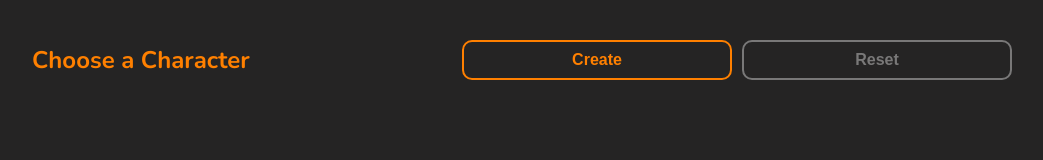
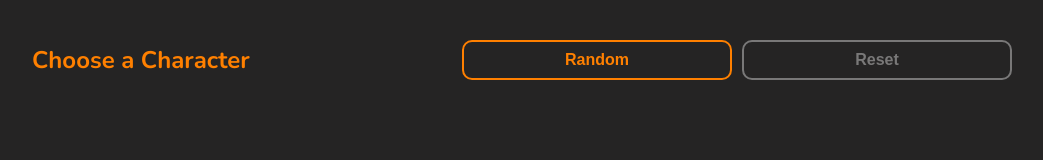
Before and after one commit to alex-y-kuznetsov/clash, a Vue app: page /clash in a window 1280 px wide. Shown: the top 160 px of the page, without its empty margins (118-1161 px from the left). Built offline with nearby package versions, Linux system fonts and the light colour scheme.

Commit message:
random number helper + random character selector

```diff
--- a/src/data/constants.js
+++ b/src/data/constants.js
@@ -1,4 +1,6 @@
 export default {
   FIRST_ENCOUNTER_ID: 1,
-  LAST_ENCOUNTER_ID: 6
+  LAST_ENCOUNTER_ID: 6,
+  FIRST_CHARACTER_ID: 1,
+  LAST_CHARACTER_ID: 3
 }
--- /dev/null
+++ b/src/helpers/randomNumber.js
@@ -0,0 +1,3 @@
+export default function (rangeMin, rangeMax) {
+  return Math.floor(Math.random() * (rangeMax - rangeMin + 1)) + rangeMin;
+}
--- a/src/pages/StartPage.vue
+++ b/src/pages/StartPage.vue
@@ -3,10 +3,11 @@
     <div class="inner_page_title_block">
       <h1 class="inner_page_title_text">Choose a Character</h1>
       <div class="title_buttons">
-        <button class="button character_title_button">Create</button>
+        <button class="button character_title_button"
+                v-on:click="chooseRandomCharacter">Random</button>
         <button class="button character_title_button character_reset"
                 v-bind:disabled="!selectedCharacterId"
-                v-on:click.prevent="setSelectedCharacter()">Reset</button>
+                v-on:click.prevent="setSelectedCharacter">Reset</button>
       </div>
     </div>
     <div class="inner_field character_profiles">
@@ -30,6 +31,7 @@ import { mapState } from "vuex";
 import Character from "@/components/Character.vue";
 import characters from "@/data/characters.js";
 import constants from "@/data/constants.js";
+import randomNumber from '@/helpers/randomNumber.js';
 
 export default {
   components: { Character },
@@ -45,6 +47,9 @@ export default {
     ])
   },
   methods: {
+    chooseRandomCharacter() {
+      this.setSelectedCharacter(randomNumber(this.constants.FIRST_CHARACTER_ID, this.constants.LAST_CHARACTER_ID))
+    },
     goToClash() {
       this.$store.commit('setRandomEncounterNumber', { min: this.constants.FIRST_ENCOUNTER_ID, max: this.constants.LAST_ENCOUNTER_ID })
       this.$router.push({name: 'ClashPage'});
--- a/src/store/index.js
+++ b/src/store/index.js
@@ -1,5 +1,6 @@
 import Vue from 'vue'
 import Vuex from 'vuex'
+import randomNumber from '@/helpers/randomNumber.js';
 
 Vue.use(Vuex)
 
@@ -51,7 +52,7 @@ export default new Vuex.Store({
     },
     setRandomEncounterNumber(state, range) {
       range ?
-        state.randomEncounterNumber = Math.floor(Math.random() * (range.max - range.min + 1)) + range.min :
+        state.randomEncounterNumber = randomNumber(range.min, range.max) :
         state.randomEncounterNumber = null;
     },
   },
```
